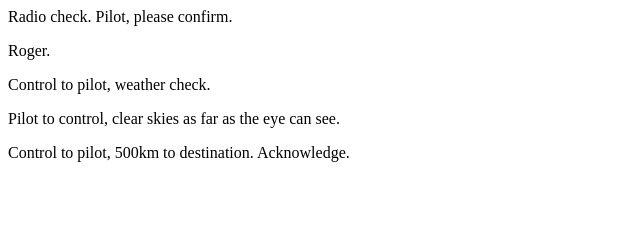
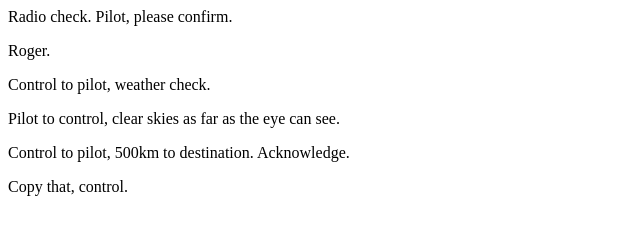
Before and after one commit to agamble8/communication-log, a plain HTML site: page index.html in a window 1280 px wide. Shown: the whole page, without its empty margins (0-640 px from the left). Drawn offline with Linux system fonts and the light colour scheme.

Commit message:
Closing remark

```diff
--- a/index.html
+++ b/index.html
@@ -5,5 +5,6 @@
    <p>Control to pilot, weather check.</p>
    <p>Pilot to control, clear skies as far as the eye can see.</p>
    <p>Control to pilot, 500km to destination. Acknowledge.</p>
+   <p>Copy that, control.</p>
 </body>
 </html>
```
